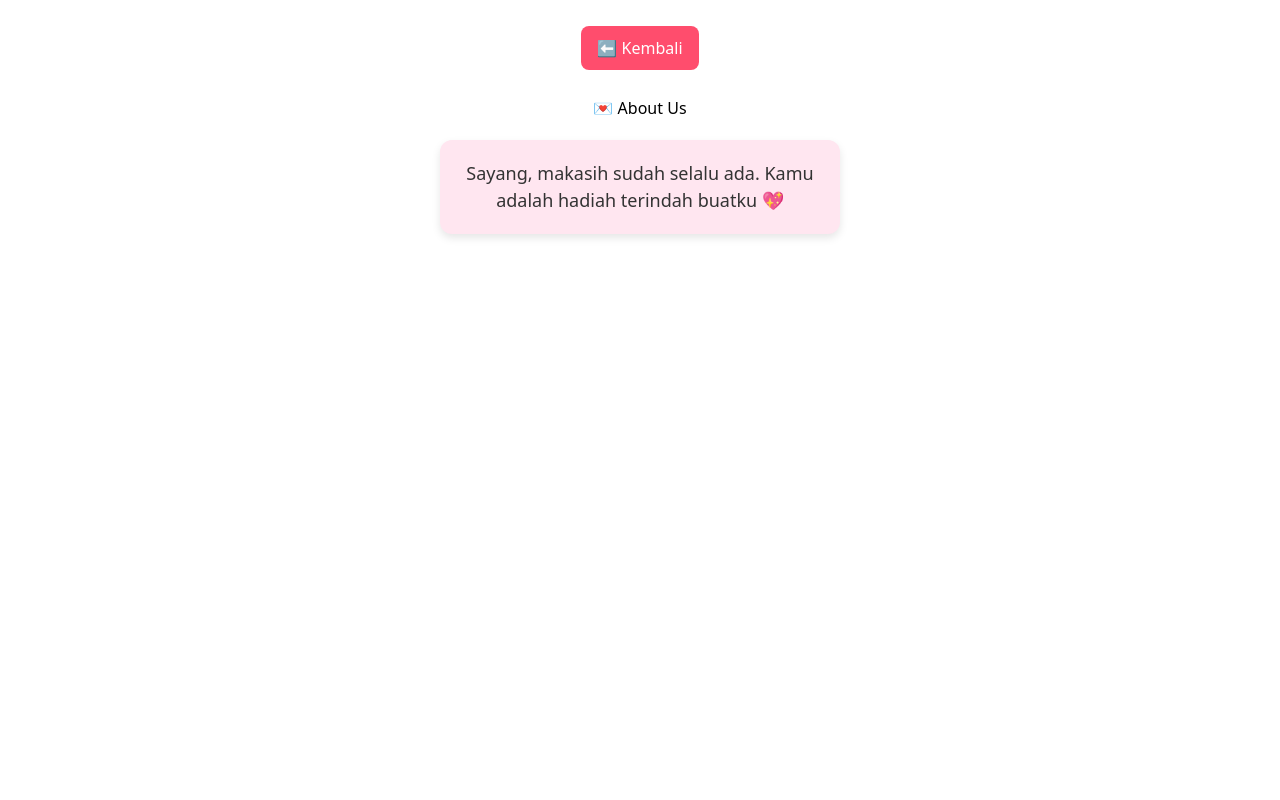
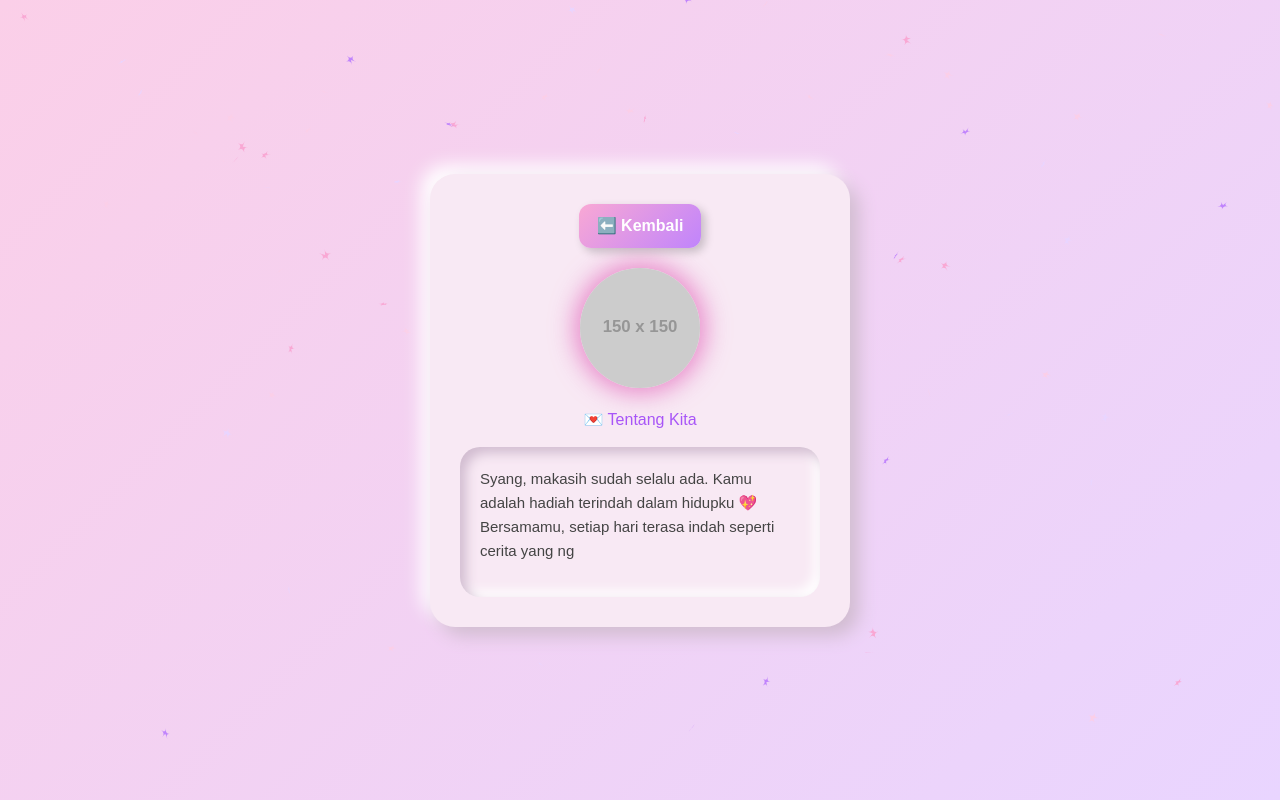
Before and after one commit to whoiaiiis/satu-card-birthday, a React (Vite) app: page /about in a window 1280 px wide. Built offline with nearby package versions, Linux system fonts and the light colour scheme.

Commit message:
perbaiki page playlist & about

```diff
--- a/package.json
+++ b/package.json
@@ -13,6 +13,7 @@
     "@tailwindcss/vite": "^4.1.14",
     "framer-motion": "^12.23.22",
     "react": "^19.1.1",
+    "react-confetti": "^6.4.0",
     "react-dom": "^19.1.1",
     "react-router": "^7.9.3",
     "react-router-dom": "^7.9.3"
--- a/src/components/about.jsx
+++ b/src/components/about.jsx
@@ -1,50 +1,161 @@
-import React from "react";
+import React, { useEffect, useState } from "react";
 import { useNavigate } from "react-router-dom";
+import Confetti from "react-confetti";
 
 export default function About() {
   const navigate = useNavigate();
+  const [displayedText, setDisplayedText] = useState("");
 
-  const btnStyle = {
-    padding: "10px 16px",
-    margin: "6px",
-    border: "none",
-    borderRadius: "8px",
-    background: "#ff4d6d",
-    color: "white",
-    cursor: "pointer",
-    fontSize: "16px",
-  };
+  const message = `Sayang, makasih sudah selalu ada. Kamu adalah hadiah terindah dalam hidupku 💖
+Bersamamu, setiap hari terasa indah seperti cerita yang nggak ada habisnya.
+Aku bersyukur bisa punya kamu, dan aku ingin kita terus menulis kisah ini bareng-bareng selamanya. 💕`;
+
+  // Typing effect
+  useEffect(() => {
+    let i = 0;
+    const interval = setInterval(() => {
+      if (i < message.length) {
+        setDisplayedText((prev) => prev + message[i]);
+        i++;
+      } else {
+        clearInterval(interval);
+      }
+    }, 40);
+    return () => clearInterval(interval);
+  }, []);
 
   return (
     <div
       style={{
-        textAlign: "center",
-        padding: "20px",
+        minHeight: "100vh",
+        background: "linear-gradient(135deg, #fbcfe8, #e9d5ff)",
         display: "flex",
-        flexDirection: "column",
+        justifyContent: "center",
         alignItems: "center",
+        padding: "30px",
+        fontFamily: "Poppins, sans-serif",
+        position: "relative",
+        overflow: "hidden",
       }}
     >
-      <button style={btnStyle} onClick={() => navigate("/dashboard")}>
-        ⬅️ Kembali
-      </button>
+      {/* Confetti bunga */}
+      <Confetti
+        width={window.innerWidth}
+        height={window.innerHeight}
+        recycle={true}
+        numberOfPieces={120}
+        gravity={0.05}
+        colors={["#f9a8d4", "#c084fc", "#fbcfe8", "#e9d5ff"]}
+        drawShape={(ctx) => {
+          const petals = 5;
+          const radius = 6;
+          ctx.beginPath();
+          for (let i = 0; i < petals; i++) {
+            const angle = (i * 2 * Math.PI) / petals;
+            const x = Math.cos(angle) * radius;
+            const y = Math.sin(angle) * radius;
+            ctx.quadraticCurveTo(0, 0, x, y);
+          }
+          ctx.closePath();
+          ctx.fill();
+        }}
+      />
 
-      <h2 style={{ margin: "20px 0" }}>💌 About Us</h2>
+      {/* Musik Background */}
+      <audio autoPlay loop>
+        <source
+          src="https://www.soundhelix.com/examples/mp3/SoundHelix-Song-1.mp3"
+          type="audio/mpeg"
+        />
+      </audio>
 
       <div
         style={{
-          background: "#ffe6f0",
-          padding: "20px",
-          borderRadius: "12px",
-          maxWidth: "400px",
-          boxShadow: "0 4px 8px rgba(0,0,0,0.1)",
+          background: "#f8e9f4",
+          borderRadius: "25px",
+          padding: "30px",
+          maxWidth: "420px",
+          width: "100%",
+          boxShadow: "9px 9px 18px #d1bcd0, -9px -9px 18px #ffffff",
+          textAlign: "center",
+          zIndex: 2,
+          animation: "zoomIn 1s ease",
         }}
       >
-        <p style={{ fontSize: "18px", lineHeight: "1.5", color: "#333" }}>
-          Sayang, makasih sudah selalu ada.
-          Kamu adalah hadiah terindah buatku 💖
-        </p>
+        {/* Tombol kembali */}
+        <button
+          onClick={() => navigate("/dashboard")}
+          style={{
+            padding: "10px 18px",
+            border: "none",
+            borderRadius: "12px",
+            background: "linear-gradient(135deg, #f9a8d4, #c084fc)",
+            color: "white",
+            fontWeight: "bold",
+            cursor: "pointer",
+            marginBottom: "20px",
+            boxShadow: "4px 4px 10px rgba(0,0,0,0.2)",
+            transition: "0.3s",
+          }}
+        >
+          ⬅️ Kembali
+        </button>
+
+        {/* Foto */}
+        <div
+          style={{
+            width: "120px",
+            height: "120px",
+            borderRadius: "50%",
+            margin: "0 auto 20px",
+            overflow: "hidden",
+            boxShadow: "0 0 20px 5px rgba(236,72,153,0.6)",
+            animation: "pulseGlow 2s infinite",
+          }}
+        >
+          <img
+            src="https://via.placeholder.com/150" // ganti dengan foto kamu
+            alt="Foto Kita"
+            style={{ width: "100%", height: "100%", objectFit: "cover" }}
+          />
+        </div>
+
+        <h2 style={{ color: "#a855f7", marginBottom: "15px" }}>💌 Tentang Kita</h2>
+
+        {/* Card isi pesan */}
+        <div
+          style={{
+            background: "#f8e9f4",
+            padding: "20px",
+            borderRadius: "20px",
+            textAlign: "left",
+            lineHeight: "1.6",
+            color: "#444",
+            fontSize: "15px",
+            boxShadow:
+              "inset 6px 6px 12px #d1bcd0, inset -6px -6px 12px #ffffff",
+            whiteSpace: "pre-wrap",
+            minHeight: "150px",
+          }}
+        >
+          {displayedText}
+        </div>
       </div>
+
+      {/* CSS Animations */}
+      <style>
+        {`
+          @keyframes zoomIn {
+            0% { transform: scale(0.5); opacity: 0; }
+            100% { transform: scale(1); opacity: 1; }
+          }
+          @keyframes pulseGlow {
+            0% { box-shadow: 0 0 20px 5px rgba(236,72,153,0.6); }
+            50% { box-shadow: 0 0 35px 10px rgba(192,132,252,0.8); }
+            100% { box-shadow: 0 0 20px 5px rgba(236,72,153,0.6); }
+          }
+        `}
+      </style>
     </div>
   );
 }
--- a/src/components/playlist.jsx
+++ b/src/components/playlist.jsx
@@ -1,125 +1,256 @@
-import React, { useState } from "react";
+import React, { useState, useEffect } from "react";
 import { useNavigate } from "react-router-dom";
 
 export default function Playlist() {
   const navigate = useNavigate();
   const [song, setSong] = useState(null);
+  const [progress, setProgress] = useState(0); // progress bar %
 
   const songs = {
-    song1: { title: "Perfect - Ed Sheeran", message: "Kamu itu perfect versi aku 💕" },
-    song2: { title: "All of Me - John Legend", message: "Aku cinta semua tentang kamu ❤️" },
-    song3: { title: "Thinking Out Loud - Ed Sheeran", message: "Ngebayangin kita tua bareng 😘" },
-    song4: { title: "A Thousand Years - Christina Perri", message: "Aku cinta kamu selamanya 💖" },
+    song1: {
+      title: "Perfect",
+      artist: "Ed Sheeran",
+      message: "Kamu itu perfect versi aku 💕",
+      lyrics: `I found a love for me
+Darling, just dive right in
+And follow my lead...`
+    },
+    song2: {
+      title: "All of Me",
+      artist: "John Legend",
+      message: "Aku cinta semua tentang kamu ❤️",
+      lyrics: `Cause all of me
+Loves all of you
+Love your curves and all your edges...`
+    },
+    song3: {
+      title: "Thinking Out Loud",
+      artist: "Ed Sheeran",
+      message: "Ngebayangin kita tua bareng 😘",
+      lyrics: `When your legs don't work like they used to before
+And I can't sweep you off of your feet...`
+    },
+    song4: {
+      title: "A Thousand Years",
+      artist: "Christina Perri",
+      message: "Aku cinta kamu selamanya 💖",
+      lyrics: `I have died every day waiting for you
+Darling, don't be afraid
+I have loved you...`
+    },
   };
 
+  // Progress simulasi
+  useEffect(() => {
+    if (song) {
+      setProgress(0);
+      const duration = 30;
+      const interval = setInterval(() => {
+        setProgress((prev) => (prev >= 100 ? 100 : prev + 100 / duration));
+      }, 1000);
+      return () => clearInterval(interval);
+    }
+  }, [song]);
+
+  // Halaman detail lagu
   if (song) {
+    const current = songs[song];
     return (
-      <div style={{ textAlign: "center", padding: "20px" }}>
-        <button
-          onClick={() => setSong(null)}
-          style={{
-            padding: "8px 14px",
-            marginBottom: "20px",
-            border: "none",
-            borderRadius: "6px",
-            background: "#ff4d6d",
-            color: "white",
-            cursor: "pointer",
-          }}
-        >
-          ⬅️ Balik
-        </button>
-        <h3>{songs[song].title}</h3>
-        <p style={{ marginTop: "10px", fontSize: "18px" }}>{songs[song].message}</p>
+      <div style={styles.page}>
+        <div style={styles.playerCard}>
+          <button onClick={() => setSong(null)} style={styles.backBtn}>⬅</button>
+
+          {/* Cover */}
+          <div style={styles.cover}>🎵</div>
+
+          <h2 style={styles.title}>{current.title}</h2>
+          <p style={styles.artist}>{current.artist}</p>
+          <p style={styles.message}>{current.message}</p>
+
+          {/* Progress */}
+          <div style={styles.progressBar}>
+            <div style={{...styles.progressFill, width: `${progress}%`}} />
+          </div>
+
+          {/* Kontrol */}
+          <div style={{ display: "flex", justifyContent: "space-around" }}>
+            <NeoButton>⏮</NeoButton>
+            <NeoButton big>⏯</NeoButton>
+            <NeoButton>⏭</NeoButton>
+          </div>
+
+          {/* Lirik */}
+          <div style={styles.lyricsBox}>
+            <h3 style={{color:"#a855f7"}}>Lirik</h3>
+            <pre style={styles.lyrics}>{current.lyrics}</pre>
+          </div>
+        </div>
       </div>
     );
   }
 
+  // Halaman daftar playlist
   return (
-    <div style={{ textAlign: "center", padding: "20px" }}>
-      <button
-        onClick={() => navigate("/dashboard")}
-        style={{
-          padding: "8px 14px",
-          marginBottom: "20px",
-          border: "none",
-          borderRadius: "6px",
-          background: "#ff4d6d",
-          color: "white",
-          cursor: "pointer",
-        }}
-      >
-        ⬅️ Kembali
-      </button>
-      <h2 style={{ marginBottom: "20px" }}>🎶 Playlist Cinta Kita</h2>
+    <div style={styles.page}>
+      <button onClick={() => navigate("/dashboard")} style={styles.navBtn}>⬅ Kembali</button>
+      <h2 style={styles.header}>🎶 Playlist Cinta Kita</h2>
 
-      <div
-        style={{
-          display: "grid",
-          gridTemplateColumns: "repeat(auto-fill, minmax(140px, 1fr))",
-          gap: "12px",
-        }}
-      >
-        <div
-          style={{
-            padding: "16px",
-            borderRadius: "8px",
-            background: "#ffe6f0",
-            cursor: "pointer",
-            transition: "transform 0.2s ease-in-out",
-          }}
-          onClick={() => setSong("song1")}
-          onMouseOver={(e) => (e.currentTarget.style.transform = "scale(1.05)")}
-          onMouseOut={(e) => (e.currentTarget.style.transform = "scale(1)")}
-        >
-          🎵 Perfect
-        </div>
-
-        <div
-          style={{
-            padding: "16px",
-            borderRadius: "8px",
-            background: "#ffe6f0",
-            cursor: "pointer",
-            transition: "transform 0.2s ease-in-out",
-          }}
-          onClick={() => setSong("song2")}
-          onMouseOver={(e) => (e.currentTarget.style.transform = "scale(1.05)")}
-          onMouseOut={(e) => (e.currentTarget.style.transform = "scale(1)")}
-        >
-          💕 All of Me
-        </div>
-
-        <div
-          style={{
-            padding: "16px",
-            borderRadius: "8px",
-            background: "#ffe6f0",
-            cursor: "pointer",
-            transition: "transform 0.2s ease-in-out",
-          }}
-          onClick={() => setSong("song3")}
-          onMouseOver={(e) => (e.currentTarget.style.transform = "scale(1.05)")}
-          onMouseOut={(e) => (e.currentTarget.style.transform = "scale(1)")}
-        >
-          🌟 Thinking Out Loud
-        </div>
-
-        <div
-          style={{
-            padding: "16px",
-            borderRadius: "8px",
-            background: "#ffe6f0",
-            cursor: "pointer",
-            transition: "transform 0.2s ease-in-out",
-          }}
-          onClick={() => setSong("song4")}
-          onMouseOver={(e) => (e.currentTarget.style.transform = "scale(1.05)")}
-          onMouseOut={(e) => (e.currentTarget.style.transform = "scale(1)")}
-        >
-          ❤️ A Thousand Years
-        </div>
+      <div style={styles.songList}>
+        {Object.keys(songs).map((key, i) => (
+          <div key={i} style={styles.songCard} onClick={() => setSong(key)}>
+            <div style={styles.songCover}>🎶</div>
+            <div>
+              <h4 style={{margin:"0", color:"#7e22ce"}}>{songs[key].title}</h4>
+              <p style={{margin:"2px 0", fontSize:"13px", color:"#ec4899"}}>{songs[key].artist}</p>
+            </div>
+          </div>
+        ))}
       </div>
     </div>
   );
 }
+
+// 🎨 Styles
+const styles = {
+  page: {
+    minHeight: "100vh",
+    background: "#f8e9f4",
+    padding: "25px",
+    fontFamily: "Poppins, sans-serif",
+  },
+  navBtn: {
+    padding: "12px 20px",
+    border: "none",
+    borderRadius: "12px",
+    background: "linear-gradient(135deg, #f9a8d4, #c084fc)",
+    color: "white",
+    fontWeight: "bold",
+    cursor: "pointer",
+    marginBottom: "20px",
+    boxShadow: "4px 4px 10px rgba(0,0,0,0.2)",
+  },
+  header: {
+    marginBottom: "25px",
+    fontSize: "26px",
+    fontWeight: "bold",
+    color: "#a855f7",
+    textAlign: "center",
+  },
+  songList: {
+    display: "grid",
+    gridTemplateColumns: "1fr",
+    gap: "15px",
+  },
+  songCard: {
+    display: "flex",
+    alignItems: "center",
+    gap: "15px",
+    padding: "15px 20px",
+    borderRadius: "18px",
+    background: "#f8e9f4",
+    boxShadow: "6px 6px 12px #d1bcd0, -6px -6px 12px #ffffff",
+    cursor: "pointer",
+    transition: "all 0.2s ease",
+  },
+  songCover: {
+    width: "50px",
+    height: "50px",
+    borderRadius: "12px",
+    background: "linear-gradient(145deg,#fbcfe8,#ddd6fe)",
+    display: "flex",
+    justifyContent: "center",
+    alignItems: "center",
+    fontSize: "22px",
+    color: "#7e22ce",
+    boxShadow: "inset 3px 3px 6px #cbb0d4, inset -3px -3px 6px #ffffff",
+  },
+  playerCard: {
+    background: "#f8e9f4",
+    borderRadius: "25px",
+    padding: "30px",
+    width: "350px",
+    margin: "auto",
+    textAlign: "center",
+    boxShadow: "9px 9px 18px #d1bcd0, -9px -9px 18px #ffffff",
+  },
+  backBtn: {
+    background: "none",
+    border: "none",
+    fontSize: "20px",
+    cursor: "pointer",
+    color: "#a855f7",
+    marginBottom: "20px",
+  },
+  cover: {
+    width: "160px",
+    height: "160px",
+    borderRadius: "50%",
+    margin: "0 auto 20px",
+    background: "linear-gradient(145deg, #fbcfe8, #ddd6fe)",
+    display: "flex",
+    alignItems: "center",
+    justifyContent: "center",
+    fontSize: "40px",
+    color: "#7e22ce",
+    animation: "spin 10s linear infinite",
+  },
+  title: { fontSize: "22px", fontWeight: "600", color: "#7e22ce", margin:0 },
+  artist: { fontSize: "16px", color: "#ec4899", marginBottom:"10px" },
+  message: { fontSize: "14px", color: "#a855f7", marginBottom:"15px" },
+  progressBar: {
+    height: "12px",
+    width: "100%",
+    borderRadius: "8px",
+    background: "#e9d5ff",
+    marginBottom: "20px",
+    overflow: "hidden",
+  },
+  progressFill: {
+    height: "100%",
+    borderRadius: "8px",
+    background: "linear-gradient(90deg,#f9a8d4,#c084fc)",
+    transition: "width 1s linear",
+  },
+lyricsBox: {
+  marginTop: "20px",
+  padding: "15px",
+  borderRadius: "15px",
+  background: "#fff",
+  boxShadow: "inset 3px 3px 6px #d1bcd0, inset -3px -3px 6px #ffffff",
+  textAlign: "left",
+}
+,
+ lyrics: {
+  fontSize: "13px",
+  color: "#444",
+  margin: 0,
+  lineHeight: "1.4em",
+  whiteSpace: "pre-wrap",   // biar tetap wrap
+  wordWrap: "break-word",   // kalau ada kata super panjang
+  maxHeight: "120px",       // biar gak kepanjangan keluar card
+  overflowY: "auto",        // kasih scroll kalau lirik panjang
+}
+
+};
+
+// 🎵 Tombol Neumorphism
+function NeoButton({ children, big }) {
+  const size = big ? "70px" : "60px";
+  return (
+    <button
+      style={{
+        width: size,
+        height: size,
+        borderRadius: "50%",
+        border: "none",
+        background: "#f8e9f4",
+        boxShadow: "6px 6px 12px #d1bcd0, -6px -6px 12px #ffffff",
+        fontSize: "22px",
+        color: "#a855f7",
+        cursor: "pointer",
+      }}
+    >
+      {children}
+    </button>
+  );
+}
```
Also changed, not shown: 1 other file (tests, documents, lock files or other folders).
